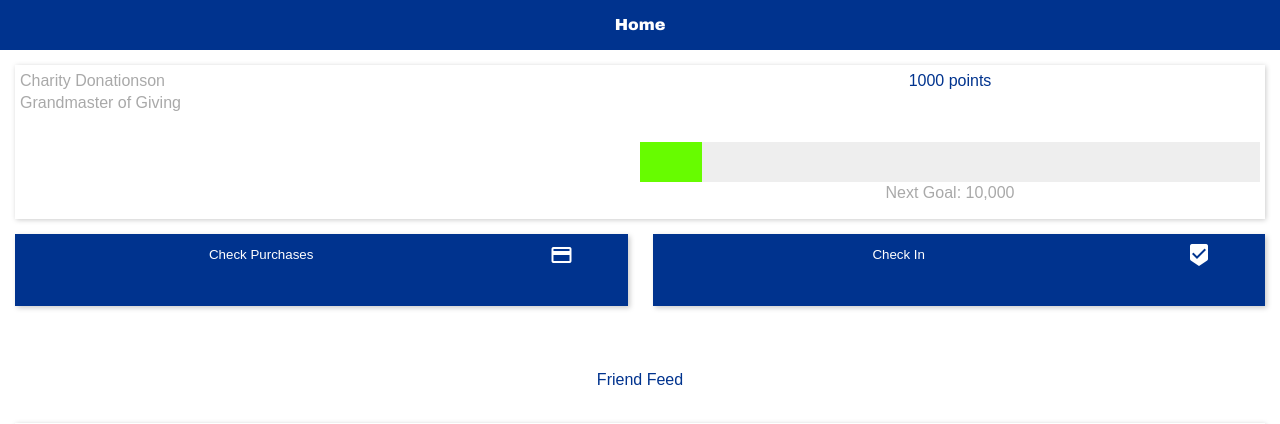
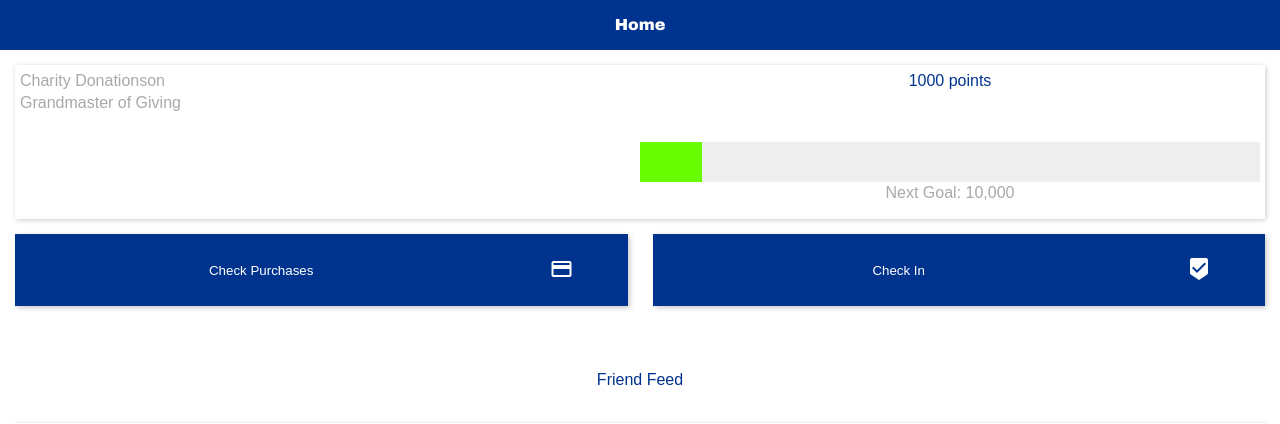
Before and after one commit to kjmanzo/TeamCramer, a Django app: template bangor_rewards/rewards_app/templates/rewards_app/home.html in a window 1280 px wide. Shown: the top 424 px of the page. Run offline with Django 3.2, Linux system fonts and the light colour scheme; the template is opened without the code that fills it, so the values that code supplies are empty.

Commit message:
More css changes

```diff
--- a/bangor_rewards/rewards_app/static/rewards_app/home.css
+++ b/bangor_rewards/rewards_app/static/rewards_app/home.css
@@ -180,6 +180,24 @@ html {
     border: none;
     box-shadow: 2px 2px 5px #CCCCCC;
 }
+.actionButtonTable
+{
+    width:100%;
+    height: 100%;
+    display:table;
+}
+.actionButtonTextCell
+{
+    display: table-cell;
+    vertical-align: middle;
+    width:80%;
+}
+.actionButtonIconCell
+{
+    display: table-cell;
+    vertical-align: middle;
+    width:20%;
+}
 
 .background
 {
@@ -274,7 +292,7 @@ html {
     background-color: #67fc00;
 }
 
-@media screen and (max-width: 1080px){
+@media screen and (max-width: 750px){
     ul.topnav li.right,
     ul.topnav li {float: none;}
     .textXLarge
--- a/bangor_rewards/rewards_app/templates/rewards_app/home.html
+++ b/bangor_rewards/rewards_app/templates/rewards_app/home.html
@@ -2,6 +2,7 @@
 <html lang="en" >
 <head>
     <meta charset="UTF-8">
+    <meta name="viewport" content="width=device-width" />
     <title>Title</title>
     <link rel="stylesheet" type="text/css" href="../../static/rewards_app/home.css">
     <link rel="stylesheet" href="https://fonts.googleapis.com/icon?family=Material+Icons">
@@ -81,7 +82,7 @@
 </ul>
 <div class="background" style="">
 
-    <div class="card marginBottom" style="height:20%">
+    <div class="card marginBottom" style="height:20%; min-height: 85px;">
         <div class="halfHorizontalDiv">
             <div class="text textNormal gray">Charity Donationson</div>
             <div class="text textSmall gray">Grandmaster of Giving</div>
@@ -102,12 +103,22 @@
             </div>
         </div>
     </div>
-    <div style="height:10%;">
+    <div style="height:10%; min-height: 40px;">
         <div class="halfHorizontalDiv" style="width:49%; margin-right:1%" >
-            <button class="pointActionButton" style="" onclick="addToPoints(750)"><span class="halfHorizontalDiv" style="line-height: 40px; width:80%;">Check Purchases</span><i class="material-icons left halfHorizontalDiv" style="line-height: 40px; width:20%; vertical-align: middle">credit_card</i></button>
+            <button class="pointActionButton"  onclick="addToPoints(750)">
+                <div class="actionButtonTable">
+                    <span  class="actionButtonTextCell">Check Purchases</span>
+                    <span class="actionButtonIconCell"><i class="material-icons " >credit_card</i></span>
+                </div>
+            </button>
         </div>
         <div class="halfHorizontalDiv" style="width:49%; margin-left:1%">
-            <button class="pointActionButton"  ><span class="halfHorizontalDiv" style="line-height: 40px; width:80%;">Check In</span><i class="material-icons left halfHorizontalDiv" style="line-height: 40px; width:20%; vertical-align: middle">beenhere</i></button>
+            <button class="pointActionButton"  >
+                <div class="actionButtonTable">
+                    <span  class="actionButtonTextCell">Check In</span>
+                    <span class="actionButtonIconCell"><i class="material-icons " >beenhere</i></span>
+                </div>
+            </button>
         </div>
     </div>
     <div style="height:55%; margin-top: 5%">
```
